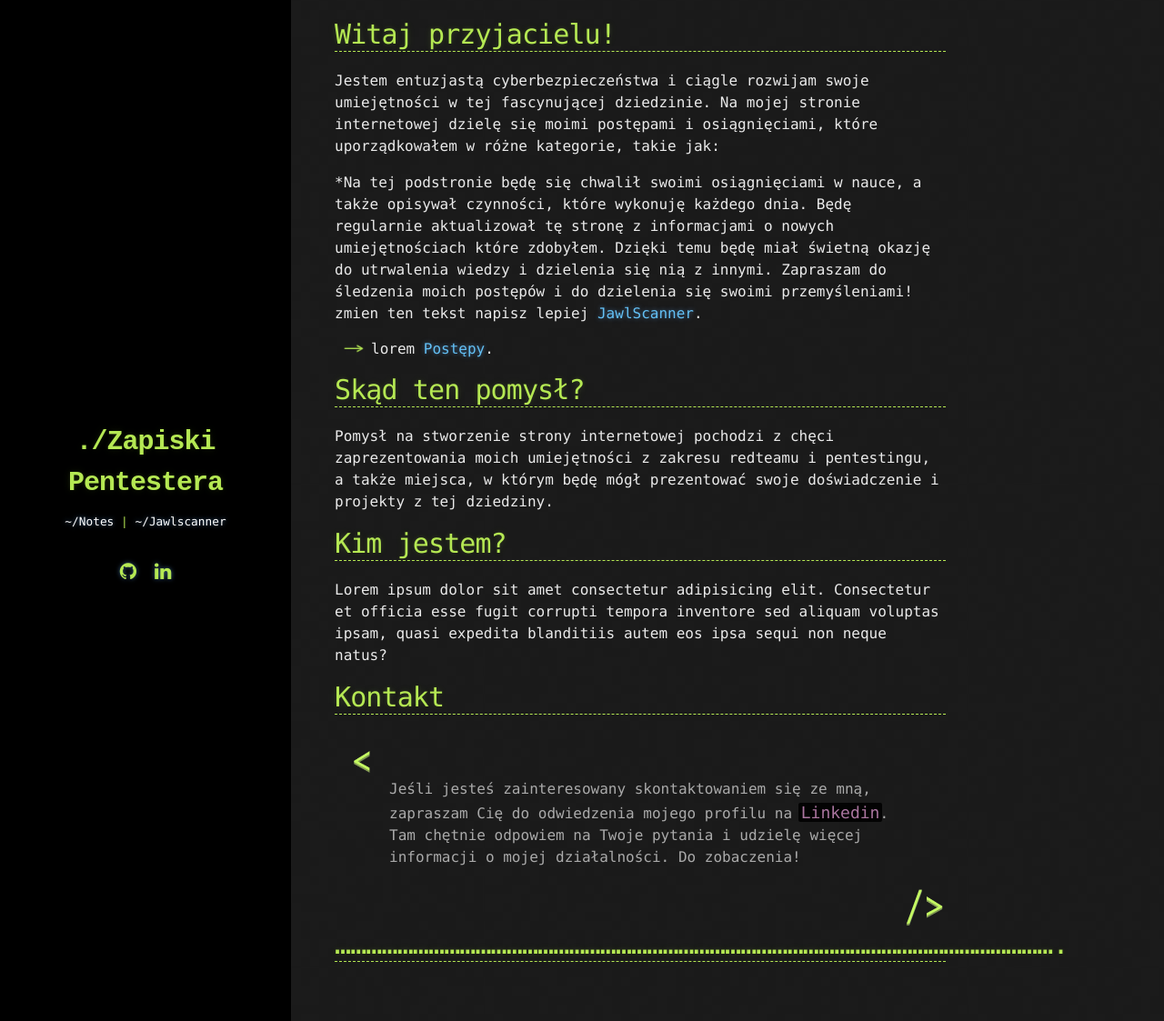
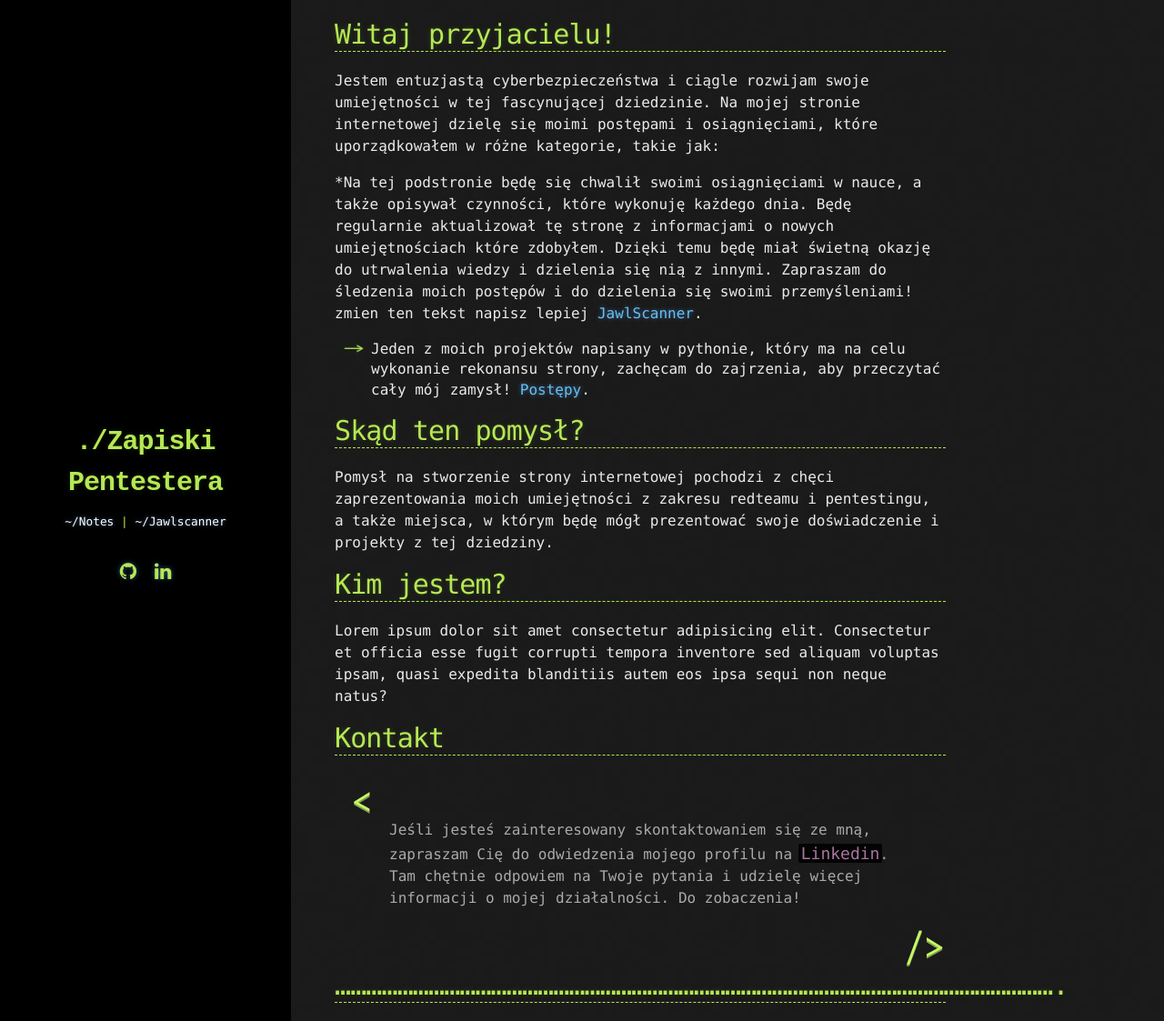
Before and after one commit to Cyberjali/Cyberjali.github.io, a Jekyll site: the page built from _pages/index.md, in a window 1280 px wide and 1123 px high. Shown: the whole window at 91% size. Built offline with Jekyll 4.4.1, drawn with Linux system fonts in a browser that asks for light colours; comment, search, counter and statistics services are not loaded.

Commit message:
Update index.md

```diff
--- a/_pages/index.md
+++ b/_pages/index.md
@@ -8,7 +8,7 @@ Jestem entuzjastą cyberbezpieczeństwa i ciągle rozwijam swoje umiejętności
 
 *Na tej podstronie będę się chwalił swoimi osiągnięciami w nauce, a także opisywał czynności, które wykonuję każdego dnia. Będę regularnie aktualizował tę stronę z informacjami o nowych umiejętnościach które zdobyłem. Dzięki temu będę miał świetną okazję do utrwalenia wiedzy i dzielenia się nią z innymi. Zapraszam do śledzenia moich postępów i do dzielenia się swoimi przemyśleniami! zmien ten tekst napisz lepiej
 [JawlScanner](./jawlscanner.html).
-* lorem
+* Jeden z moich projektów napisany w pythonie, który ma na celu wykonanie rekonansu strony, zachęcam do zajrzenia, aby przeczytać cały mój zamysł!
 [Postępy](./notes.html).
 
 # Skąd ten pomysł?
```
